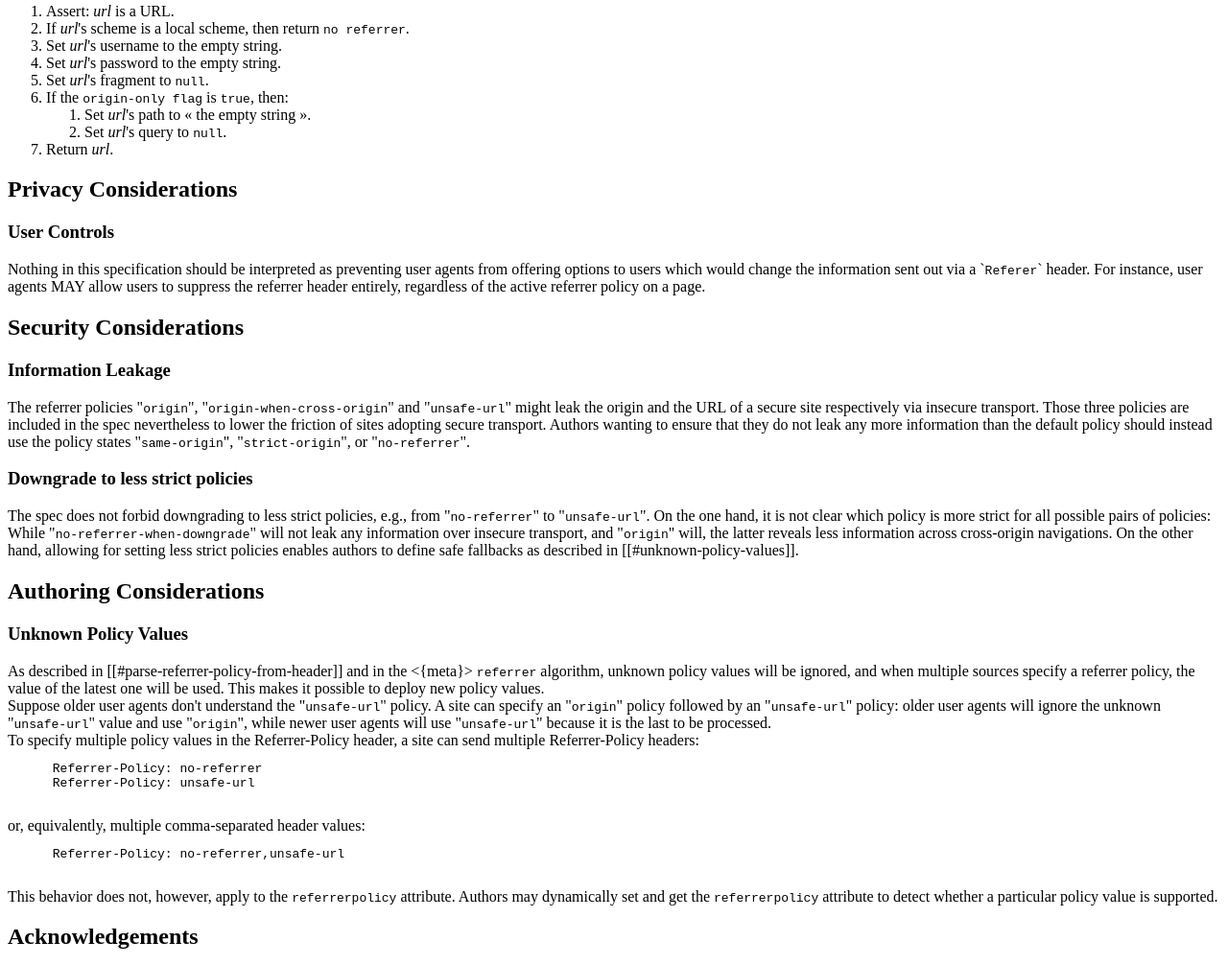
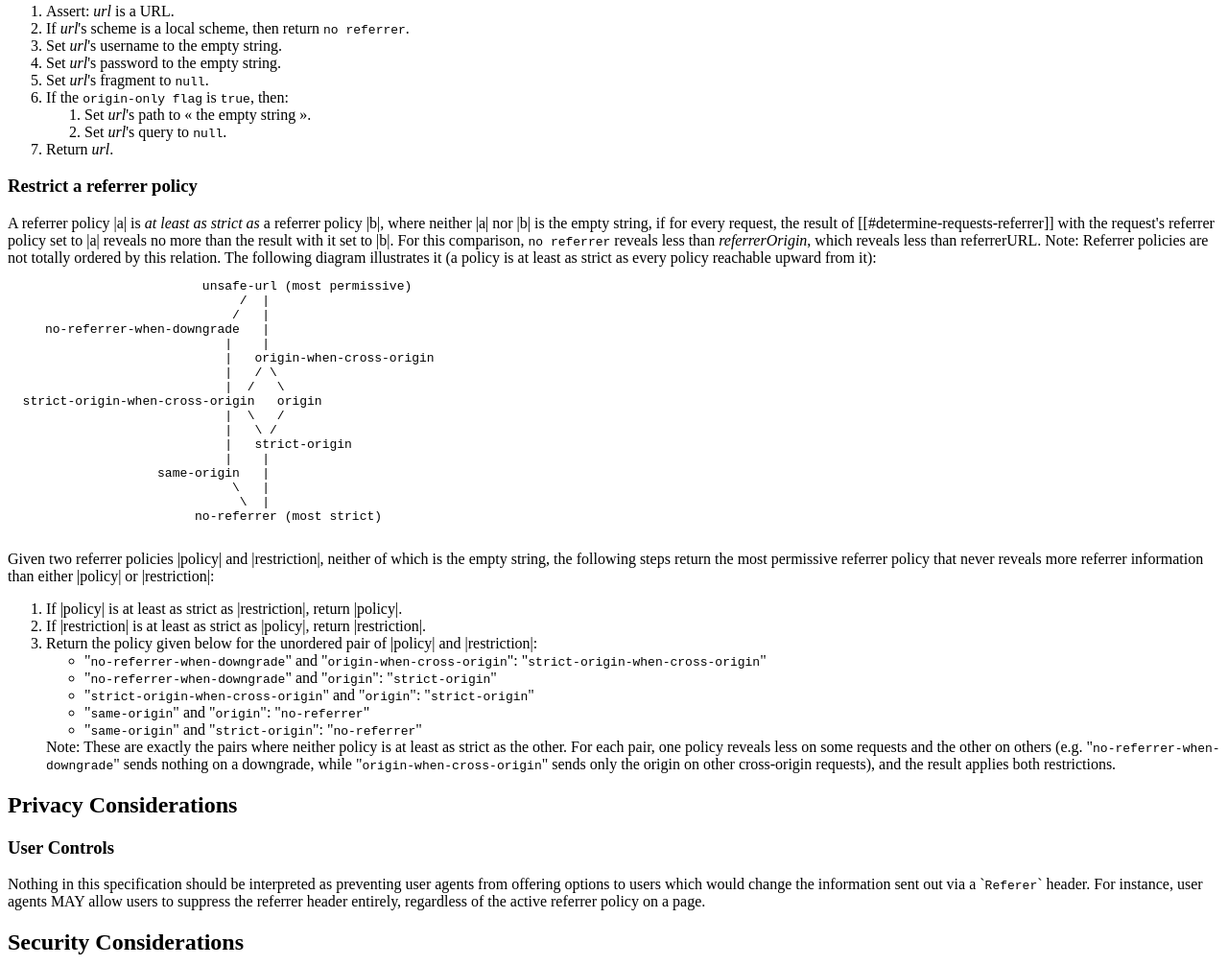
Before and after one commit to w3c/webappsec-referrer-policy, a plain HTML site: page index.src.html in a window 1280 px wide. Shown: the part 7423-8429 px from the top of the page at 96% size. Drawn offline with Linux system fonts and the light colour scheme.

Commit message:
Add "restrict a referrer policy"
Adds an algorithm that returns the most permissive referrer policy that
reveals no more than either of two policies, for features that must not
loosen a request's referrer policy (CSS referrer-policy()), based on an
"at least as strict as" relation between referrer policies.

```diff
--- a/index.src.html
+++ b/index.src.html
@@ -993,6 +993,69 @@ spec: html; type: interface; text: Window
     </li>
   </ol>
 
+  <h3 id="restrict-referrer-policy" dfn export>
+    Restrict a referrer policy
+  </h3>
+
+  A <a for="/">referrer policy</a> |a| is <dfn>at least as strict as</dfn> a
+  <a for="/">referrer policy</a> |b|, where neither |a| nor |b| is the empty string, if for every
+  <a for=/>request</a>, the result of [[#determine-requests-referrer]] with the request's
+  <a for=request>referrer policy</a> set to |a| reveals no more than the result with it set to
+  |b|. For this comparison, <code>no referrer</code> reveals less than
+  <var ignore>referrerOrigin</var>, which reveals less than <a>referrerURL</a>.
+
+  Note: Referrer policies are not totally ordered by this relation. The following diagram
+  illustrates it (a policy is at least as strict as every policy reachable upward from it):
+
+  <pre>
+                          unsafe-url (most permissive)
+                               /  |
+                              /   |
+     no-referrer-when-downgrade   |
+                             |    |
+                             |   origin-when-cross-origin
+                             |   / \
+                             |  /   \
+  strict-origin-when-cross-origin   origin
+                             |  \   /
+                             |   \ /
+                             |   strict-origin
+                             |    |
+                    same-origin   |
+                              \   |
+                               \  |
+                         no-referrer (most strict)
+  </pre>
+
+  Given two <a for="/">referrer policies</a> |policy| and |restriction|, neither of which is the
+  empty string, the following steps return the most permissive <a for="/">referrer policy</a>
+  that never reveals more referrer information than either |policy| or |restriction|:
+
+  <ol>
+    <li>If |policy| is <a>at least as strict as</a> |restriction|, return |policy|.</li>
+    <li>If |restriction| is <a>at least as strict as</a> |policy|, return |restriction|.</li>
+    <li>
+      Return the policy given below for the unordered pair of |policy| and |restriction|:
+      <ul>
+        <li>"<code>no-referrer-when-downgrade</code>" and "<code>origin-when-cross-origin</code>":
+            "<code>strict-origin-when-cross-origin</code>"</li>
+        <li>"<code>no-referrer-when-downgrade</code>" and "<code>origin</code>":
+            "<code>strict-origin</code>"</li>
+        <li>"<code>strict-origin-when-cross-origin</code>" and "<code>origin</code>":
+            "<code>strict-origin</code>"</li>
+        <li>"<code>same-origin</code>" and "<code>origin</code>": "<code>no-referrer</code>"</li>
+        <li>"<code>same-origin</code>" and "<code>strict-origin</code>":
+            "<code>no-referrer</code>"</li>
+      </ul>
+
+      Note: These are exactly the pairs where neither policy is <a>at least as strict as</a> the
+      other. For each pair, one policy reveals less on some requests and the other on others (e.g.
+      "<code>no-referrer-when-downgrade</code>" sends nothing on a downgrade, while
+      "<code>origin-when-cross-origin</code>" sends only the origin on other cross-origin
+      requests), and the result applies both restrictions.
+    </li>
+  </ol>
+
 </section>
 
 <section>
@@ -1038,6 +1101,9 @@ spec: html; type: interface; text: Window
 
   On the other hand, allowing for setting less strict policies enables authors
   to define safe fallbacks as described in [[#unknown-policy-values]].
+
+  Features that must not loosen a request's referrer policy can use
+  [[#restrict-referrer-policy]], which also handles policies that are not comparable.
 </section>
 
 <section>
```
